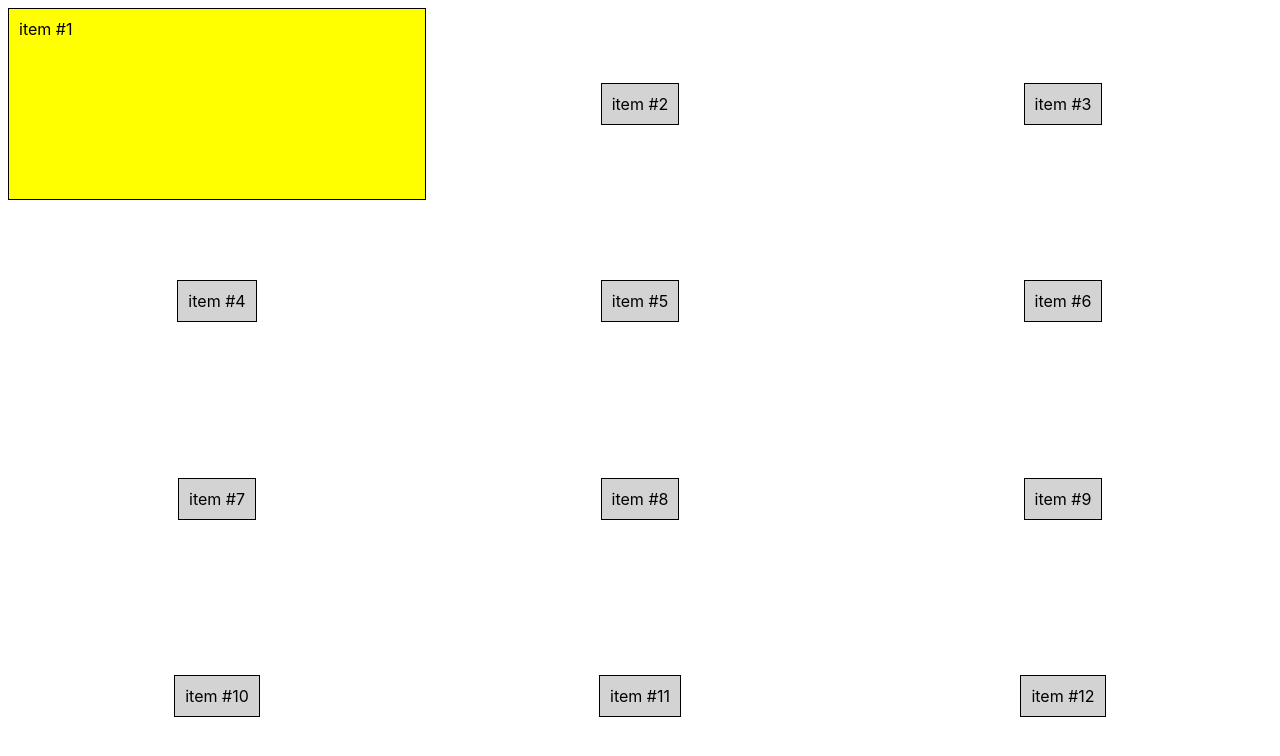
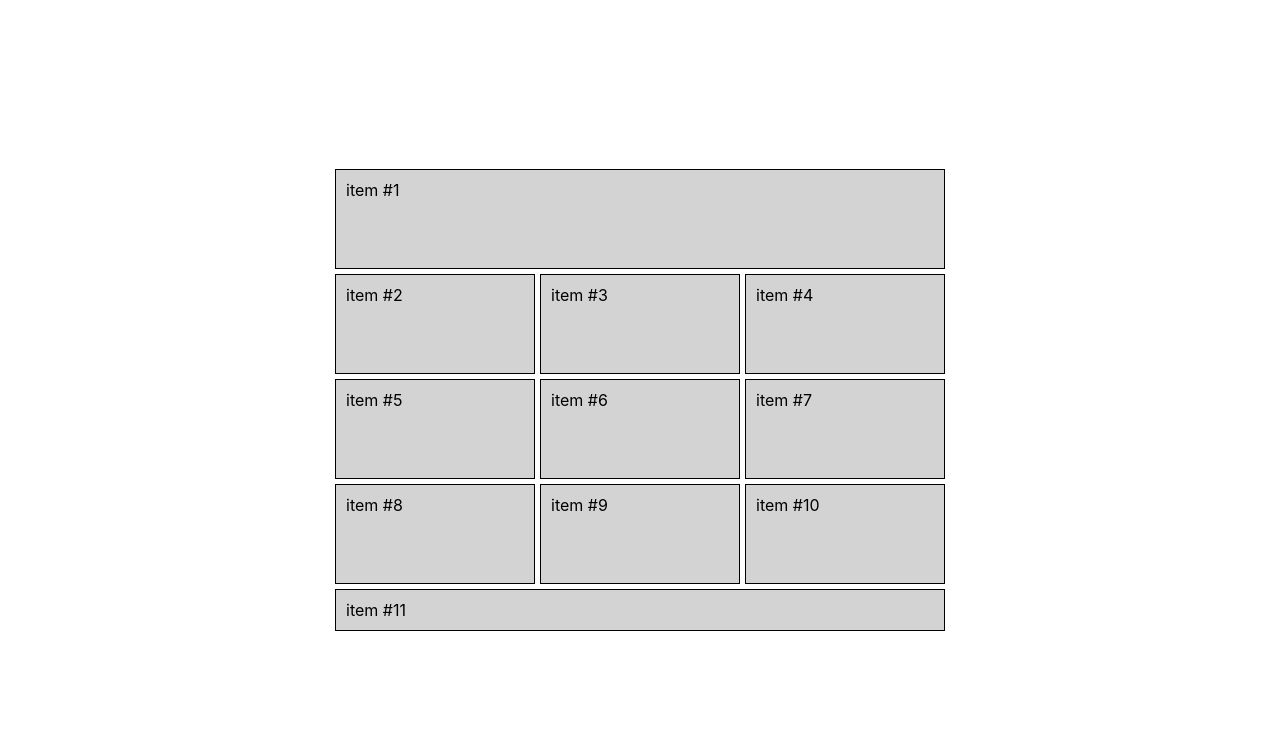
Before and after one commit to manuelalferez/CSS_grid_fundamentos, a plain HTML site: page index.html in a window 1280 px wide. Drawn offline with Linux system fonts and the light colour scheme.

Commit message:
alineando las filas y las columnas del contenido

```diff
--- a/index.html
+++ b/index.html
@@ -12,10 +12,10 @@
             display: grid;
             grid-gap: 5px;
             height: 98vh;
-            grid-template-columns: repeat(3, 1fr);
-            grid-template-rows: repeat(4, 1fr);
-            align-items: center;
-            justify-items: center;
+            grid-template-columns: repeat(3, 200px);
+            grid-template-rows: repeat(4, 100px);
+            justify-content: center;
+            align-content: center;
         }
 
         .item {
@@ -25,9 +25,11 @@
         }
 
         .item:nth-of-type(1) {
-            background: yellow;
-            align-self: stretch;
-            justify-self: stretch;
+            grid-column: 1 / -1;
+        }
+        .item:nth-of-type(11){
+            grid-column-start: 1;
+            grid-column-end: -1;
         }
     </style>
 </head>
@@ -45,7 +47,6 @@
         <div class="item">item #9</div>
         <div class="item">item #10</div>
         <div class="item">item #11</div>
-       <div class="item">item #12</div>
     </section>
 </body>
 
```
Lines whose indentation alone changed are shown as unchanged.
